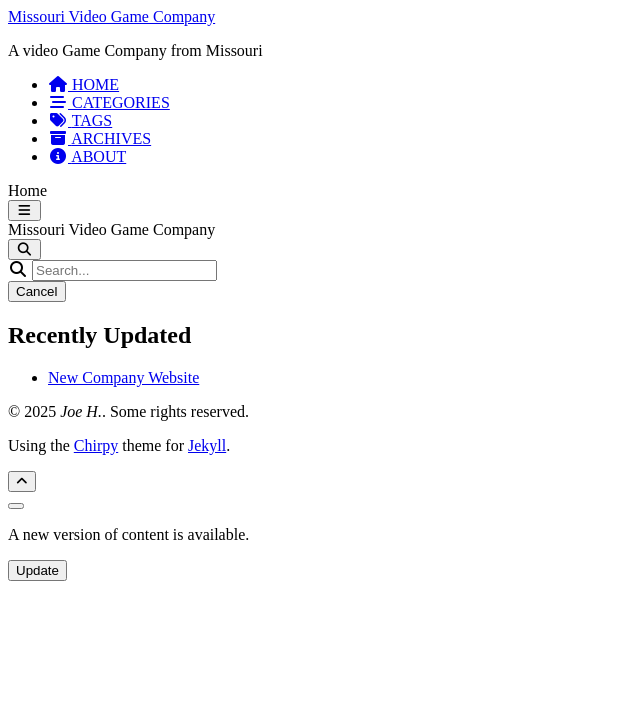
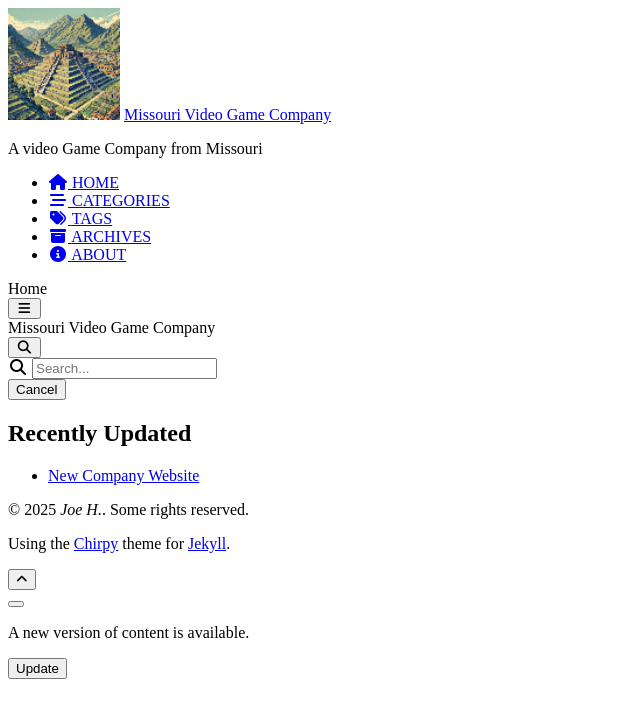
Before and after one commit to MissouriVideoGameCompany/MissouriVideoGameCompany.github.io, a Jekyll site: the page built from index.html, in a window 1280 px wide. Shown: the top 718 px of the page, without its empty margins (0-640 px from the left). Built offline with Jekyll 4.4.1, drawn with Linux system fonts in a browser that asks for light colours; cached includes are drawn as plain includes.

Commit message:
finally got the icon working, helps if i read

```diff
--- a/_config.yml
+++ b/_config.yml
@@ -98,7 +98,7 @@ theme_mode: dark # [light | dark]
 cdn:
 
 # the avatar on sidebar, support local or CORS resources
-avatar:
+avatar: "/assets/img/favicons/favicon-96x96.png"
 
 # The URL of the site-wide social preview image used in SEO `og:image` meta tag.
 # It can be overridden by a customized `page.image` in front matter.
```
